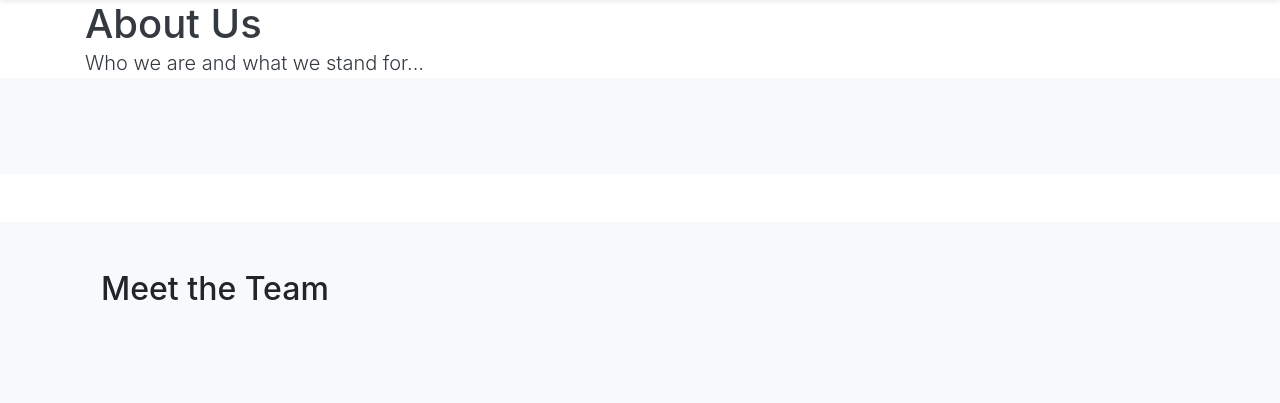
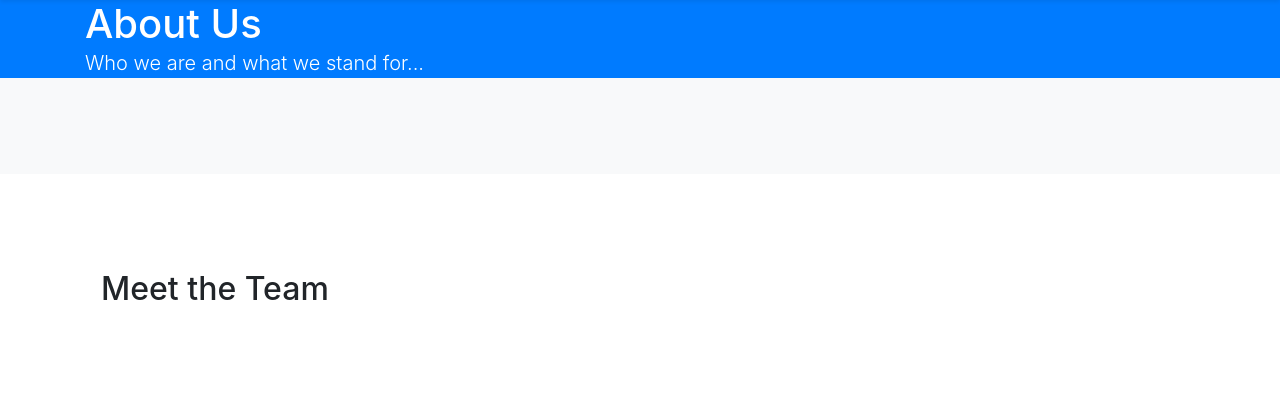
Before and after one commit to Joetib/envestorr, a Django app: page /about/ in a window 1280 px wide. Shown: the part 162-565 px from the top of the page. Run offline with Django 3.2, Linux system fonts and the light colour scheme; data comes from the database, SQL or seed files in the repository; some libraries are stand-ins or nearby versions.

Commit message:
Changed about page banner colors

```diff
--- a/pages/templates/pages/about.html
+++ b/pages/templates/pages/about.html
@@ -2,7 +2,7 @@
 {% load static %}
 
 {% block content %}
-<section class="header-section bg-main">
+<section class="header-section bg-primary">
 
 
     <div class="background-image-cipped">
@@ -12,7 +12,7 @@
         <div class="d-flex flex-row justify-content-between">
 
 
-            <div class="content text-dark">
+            <div class="content text-white">
                 <h1 class="page-title m-0">About Us</h1>
                 <p class="lead m-0">Who we are and what we stand for...</p>
             </div>
@@ -37,7 +37,7 @@
 </section>
 
 
-<section class=" py-5 bg-light position-relative">
+<section class=" py-5 bg-main position-relative">
     <div class="container " >
 
         <h2 class="page-title mb-5  pl-3" >Meet the Team</h2>
```
